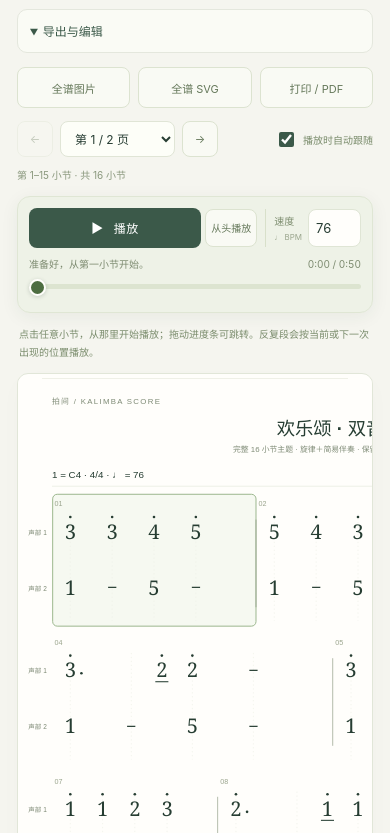
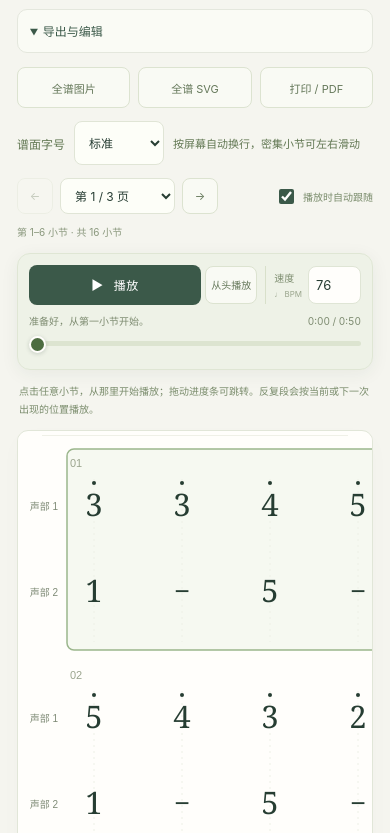
Before and after one commit to line-ar-line/paijian-metronome, a plain HTML site: page score.html in a window 390 px wide. Shown: the part 1471-2304 px from the top of the page. Drawn offline with Linux system fonts and the light colour scheme.

Commit message:
Reflow mobile scores with adjustable note size and stable full exports

```diff
--- a/score.html
+++ b/score.html
@@ -68,6 +68,7 @@
             <div class="score-quick-tools"><button id="practice-toggle" class="secondary-button" type="button" aria-pressed="false">专注练琴</button><button id="favorite-score" class="secondary-button" type="button" aria-pressed="false">☆ 收藏</button></div>
             <details id="score-more" class="score-more" open><summary>导出与编辑</summary><div class="export-actions"><a id="edit-authored" class="secondary-button" href="composer.html" hidden>编辑副本</a><button id="export-json" class="secondary-button" type="button" hidden>可编辑 JSON</button><button id="export-png" class="secondary-button" type="button">全谱图片</button><button id="export-svg" class="secondary-button" type="button">全谱 SVG</button><button id="print-score" class="secondary-button" type="button">打印 / PDF</button></div></details>
           </div>
+          <div class="reading-tools"><label for="score-text-size">谱面字号</label><select id="score-text-size"><option value="1">标准</option><option value="1.2">大字</option><option value="1.4">更大</option></select><span>按屏幕自动换行，密集小节可左右滑动</span></div>
           <div class="page-navigation" aria-label="全谱分页"><div class="page-buttons"><button id="previous-page" class="secondary-button" type="button" aria-label="上一页">←</button><label class="sr-only" for="page-select">选择谱页</label><select id="page-select"></select><button id="next-page" class="secondary-button" type="button" aria-label="下一页">→</button></div><span id="page-range"></span><label class="follow-pages"><input id="follow-pages" type="checkbox" checked>播放时自动跟随</label></div>
           <div class="score-player" aria-label="曲谱播放">
             <div class="playback-buttons"><button id="score-play" class="play-button score-play" type="button" aria-pressed="false"><span id="play-glyph" aria-hidden="true">▶</span><span id="play-label">播放</span></button><button id="score-restart" class="secondary-button" type="button" title="从第一小节重新播放">从头播放</button></div>
--- a/score/renderer.js
+++ b/score/renderer.js
@@ -59,7 +59,7 @@
 
   function pageHeader(score, options) {
     const title = Array.from(String(options.title || score.options?.title || '未命名曲谱')).slice(0, 80).join('');
-    const titleLines = wrap(title, 32);
+    const titleLines = options.compact ? [] : wrap(title, 32);
     const pageNumber = positiveInteger(options.pageNumber) ? options.pageNumber : positiveInteger(score.pageNumber) ? score.pageNumber : null;
     const pageCount = positiveInteger(options.pageCount) ? options.pageCount : positiveInteger(score.pageCount) ? score.pageCount : null;
     let subtitle = Array.from(String(options.subtitle || (isPolyphonic(score) ? '完整多声部数字谱 · 声部为排版分组' : '旋律数字谱'))).slice(0, 160).join('');
@@ -67,10 +67,10 @@
       subtitle += ` · 第 ${pageNumber}/${pageCount} 页`;
       if (score.bars.length) subtitle += ` · 第 ${score.bars[0].index + 1}–${score.bars[score.bars.length - 1].index + 1} 小节`;
     }
-    const subtitleLines = wrap(subtitle, 64);
+    const subtitleLines = options.compact ? [] : wrap(subtitle, 64);
     const titleExtra = (titleLines.length - 1) * 35;
     const headerExtra = titleExtra + (subtitleLines.length - 1) * 18;
-    return { title, titleLines, subtitleLines, titleExtra, headerExtra, headerHeight: 178 + headerExtra, pageNumber, pageCount };
+    return { title, titleLines, subtitleLines, titleExtra, headerExtra, headerHeight: options.compact ? 14 : 178 + headerExtra, pageNumber, pageCount };
   }
 
   function scoreCredits(score, options) {
@@ -94,10 +94,10 @@
   }
 
   function layout(score, options, measures = measureWidths(score)) {
-    const margin = 52;
+    const margin = options.compact ? 48 : 52;
     // Preserve legible glyph spacing even for unusually long/dense measures.
     // The enclosing viewer can scroll horizontally; fonts must not overlap.
-    let width = 1040;
+    let width = Number.isFinite(options.width) ? Math.max(240, Math.min(1800, options.width)) : 1040;
     for (const entry of measures) width = Math.max(width, entry.minimum + margin * 2);
     const innerWidth = width - margin * 2;
     const rows = [];
@@ -373,12 +373,12 @@
       `<desc id="${descriptionId}">1 等于 C4；上方的点表示高八度，下方的点表示低八度。下划线表示八分或十六分音符，横线延长一拍，弧线连接同一个音。橙色音符表示当前琴型无法直接弹奏。</desc>`,
       '<style>text{font-family:"PingFang SC","Microsoft YaHei",Arial,sans-serif;fill:#263d32}.note-number{font-family:Georgia,"Times New Roman",serif;font-size:31px;font-weight:500}.note-group .note-focus{fill:transparent}.note-group.is-active .note-focus{fill:#e5edda}.note-group.is-active .note-number{fill:#305337}.note-group.unplayable .note-number,.note-group.unplayable .accidental{fill:#b16337}.note-group.unplayable .note-focus{fill:#fff1df}.note-group.unplayable.is-active .note-focus{fill:#f5dfbd}.note-dot{fill:#263d32}.note-line{stroke:#263d32;stroke-width:1.6;fill:none}.tie{stroke:#64785c;stroke-width:1.3;fill:none}.small{font-size:12px;fill:#7f8b76}.measure-number{font-size:11px;fill:#9ba58e}.score-credit{font-size:10px;fill:#6f7b63;white-space:pre}</style>',
       `<rect width="${width}" height="${height}" fill="#fffefb"/>`,
-      text(margin, 38, '拍间  /  KALIMBA SCORE', 'class="small" letter-spacing="2"'),
+      ...(!options.compact ? [text(margin, 38, '拍间  /  KALIMBA SCORE', 'class="small" letter-spacing="2"'),
       ...titleLines.map((line, index) => text(width / 2, 85 + index * 35, line, 'class="score-heading" text-anchor="middle" font-size="28" font-weight="600"')),
       ...subtitleLines.map((line, index) => text(width / 2, 112 + titleExtra + index * 18, line, 'text-anchor="middle" class="small score-subtitle"')),
       text(margin, 151 + headerExtra, `1 = C4 · ${meter[0]}/${meter[1]} · ♩ = ${options.bpm || 80}`, 'font-size="15"'),
       text(width - margin, 151 + headerExtra, `${instrument} · ${pieceScope(score, options)}`, 'text-anchor="end" class="small"'),
-      `<path d="M${margin} ${164 + headerExtra}H${width - margin}" stroke="#e2e6da" fill="none"/>`,
+      `<path d="M${margin} ${164 + headerExtra}H${width - margin}" stroke="#e2e6da" fill="none"/>`] : []),
     ];
     for (const current of rows) {
       const minimumTotal = current.reduce((n, entry) => n + entry.minimum, 0);
@@ -453,8 +453,8 @@
     }
     const baseHeight = height - creditExtraHeight;
     items.push(`<path d="M${margin} ${baseHeight - 58}H${width - margin}" stroke="#e2e6da"/>`);
-    items.push(text(margin, baseHeight - 33, score.authored ? '上下堆叠为和弦 · 波形箭头为向上滑奏 · 反复段按标记演奏 · 0 为休止' : '数字对应 C 调琴键 · 上下圆点表示八度 · 0 为休止 · 连线内的音只拨一次', 'class="small"'));
-    items.push(text(width - margin, baseHeight - 33, score.stats?.unplayable ? '橙色音符需要移调或改编' : '拍间 · 把旋律放在指尖', 'text-anchor="end" class="small"'));
+    items.push(text(margin, baseHeight - 33, options.compact ? '1 = C4 · 0 为休止' : score.authored ? '上下堆叠为和弦 · 波形箭头为向上滑奏 · 反复段按标记演奏 · 0 为休止' : '数字对应 C 调琴键 · 上下圆点表示八度 · 0 为休止 · 连线内的音只拨一次', 'class="small"'));
+    items.push(text(width - margin, baseHeight - 33, options.compact ? instrument : score.stats?.unplayable ? '橙色音符需要移调或改编' : '拍间 · 把旋律放在指尖', 'text-anchor="end" class="small"'));
     creditLines.forEach((line, index) => {
       items.push(text(margin, baseHeight - 10 + index * 14, line.text, `class="score-credit" data-credit-index="${line.creditIndex}" xml:space="preserve"`));
     });
--- a/score/workshop.css
+++ b/score/workshop.css
@@ -212,3 +212,8 @@
 }
 
 @media (max-width: 540px) { .score-more[open] { flex-basis: 100%; } }
+
+.reading-tools { display: flex; align-items: center; gap: 9px; flex-wrap: wrap; font-size: 12px; color: #617752; margin: 12px 0; }
+.reading-tools select { width: 90px; min-height: 44px; }
+.reading-tools span { font-size: 11px; }
+@media (max-width: 820px) { .score-preview svg { min-width: 0; max-width: none; } }
--- a/score/workshop.js
+++ b/score/workshop.js
@@ -17,6 +17,7 @@
   let activeSources = new Set();
   let activeGroups = [];
   let renderOptions;
+  let viewOptions;
   let positionBeat = 0;
   let currentBar = -1;
   let scrubbing = false;
@@ -166,8 +167,14 @@
   function showPage(index) {
     if (!pages.length) return;
     pageIndex = clamp(index || 0, 0, pages.length - 1);
-    svgText = ScoreRenderer.render(pages[pageIndex], renderOptions);
+    svgText = ScoreRenderer.render(pages[pageIndex], viewOptions);
     $('score-preview').innerHTML = svgText;
+    const rendered = $('score-preview').querySelector('svg');
+    if (rendered) {
+      const scale = Number($('score-text-size').value);
+      rendered.style.width = viewOptions.compact ? `${Number(rendered.getAttribute('width')) * scale}px` : '100%';
+      rendered.style.minWidth = viewOptions.compact ? '0' : '';
+    }
     nodesBySource = new Map();
     $('score-preview').querySelectorAll('[data-source-id]').forEach((group) => {
       const id = group.dataset.sourceId;
@@ -376,6 +383,35 @@
     list.forEach((item) => { const li = document.createElement('li'); li.textContent = item; ul.append(li); });
     details.append(summary, ul); $('score-warnings').append(details);
   }
+  function paginateView(anchorBar = 0) {
+    const scale = Number($('score-text-size').value);
+    const compact = matchMedia('(max-width: 820px)').matches || scale !== 1;
+    viewOptions = compact ? { ...renderOptions, compact: true, width: Math.max(240, $('score-preview').clientWidth / scale) } : { ...renderOptions };
+    pages = ScoreRenderer.paginate(score, viewOptions);
+    barToPage = new Array(score.bars.length);
+    pages.forEach((page, index) => page.bars.forEach((bar) => { barToPage[bar.index] = index; }));
+    $('page-select').replaceChildren(...pages.map((page, index) => {
+      const option = document.createElement('option'); option.value = String(index);
+      option.textContent = `第 ${index + 1} / ${pages.length} 页${page.unmeteredSection ? ` · ${page.unmeteredSection.title}` : ''}`; return option;
+    }));
+    showPage(barToPage[anchorBar] ?? 0);
+  }
+  let layoutFrame;
+  function reflowScore() {
+    cancelAnimationFrame(layoutFrame);
+    layoutFrame = requestAnimationFrame(() => {
+      if (!score || !renderOptions) return;
+      const anchor = player.isPlaying && currentBar >= 0 ? currentBar : pages[pageIndex]?.bars[0]?.index || 0;
+      paginateView(anchor);
+      if (player.isPlaying && $('follow-pages').checked) followBar(currentBar, true);
+    });
+  }
+  $('score-text-size').addEventListener('change', reflowScore);
+  let layoutWidth = 0;
+  new ResizeObserver(entries => {
+    const width = entries[0].contentRect.width;
+    if (Math.abs(width - layoutWidth) > 1) { layoutWidth = width; reflowScore(); }
+  }).observe(document.querySelector('.score-paper'));
   function render() {
     setScoreReady(true);
     renderOptions = { title: state.title, bpm: state.bpm, instrument: state.instrument, meter: state.meter, subtitle: `${state.subtitle} · ${state.mode === 'polyphonic' ? '保留多音' : '单音简化'}` };
@@ -388,14 +424,7 @@
         `数字谱由拍间转换：起止规整为十六分音符、统一练习速度；${transposition}；${state.mode === 'polyphonic' ? '保留所选音轨的多音' : '最高音单音简化'}。`,
       ];
     }
-    pages = ScoreRenderer.paginate(score, renderOptions);
-    barToPage = new Array(score.bars.length);
-    pages.forEach((page, index) => page.bars.forEach((bar) => { barToPage[bar.index] = index; }));
-    $('page-select').replaceChildren(...pages.map((page, index) => {
-      const option = document.createElement('option'); option.value = String(index);
-      option.textContent = `第 ${index + 1} / ${pages.length} 页${page.unmeteredSection ? ` · ${page.unmeteredSection.title}` : ''}`; return option;
-    }));
-    showPage(0);
+    paginateView(0);
     const groups = (score.unmeteredSections || []).reduce((total, section) => total + section.groups.length, 0);
     $('score-summary').textContent = hasUnmetered() ? `正文 ${score.stats.outputNotes} 个音符 · 间奏 ${score.stats.unmeteredNotes} 个音符` : `${score.stats.outputNotes} 个音符 · ${score.bars.length} 小节`;
     $('full-score-info').textContent = hasUnmetered() ? `完整数字谱 · 正文 ${score.bars.length} 小节 + 间奏 ${groups} 组 / ${pages.length} 页 · 试听正文，导出包含全部页` : state.document ? `完整编配 · 谱面 ${score.bars.length} 小节 / ${pages.length} 页 · 含反复播放 ${score.playbackBarMap.length} 小节` : `已转完源文件全时长 · ${score.bars.length} 小节 / ${pages.length} 页 · 导出包含所有页`;
@@ -574,7 +603,7 @@
     buttons.forEach((button) => { button.disabled = true; });
     const button = format === 'png' ? buttons[0] : buttons[1];
     const originalLabel = button.textContent;
-    const exportPages = [...pages];
+    const exportPages = ScoreRenderer.paginate(score, renderOptions);
     const revision = scoreRevision;
     const options = { ...renderOptions };
     const baseName = filename(format);
@@ -603,7 +632,7 @@
   function printScore() {
     if (!score) return;
     stop();
-    $('print-scores').replaceChildren(...pages.map((pageScore) => {
+    $('print-scores').replaceChildren(...ScoreRenderer.paginate(score, renderOptions).map((pageScore) => {
       const page = document.createElement('div'); page.className = 'print-page';
       page.innerHTML = ScoreRenderer.render(pageScore, renderOptions);
       return page;
```
Also changed, not shown: 3 other files.
